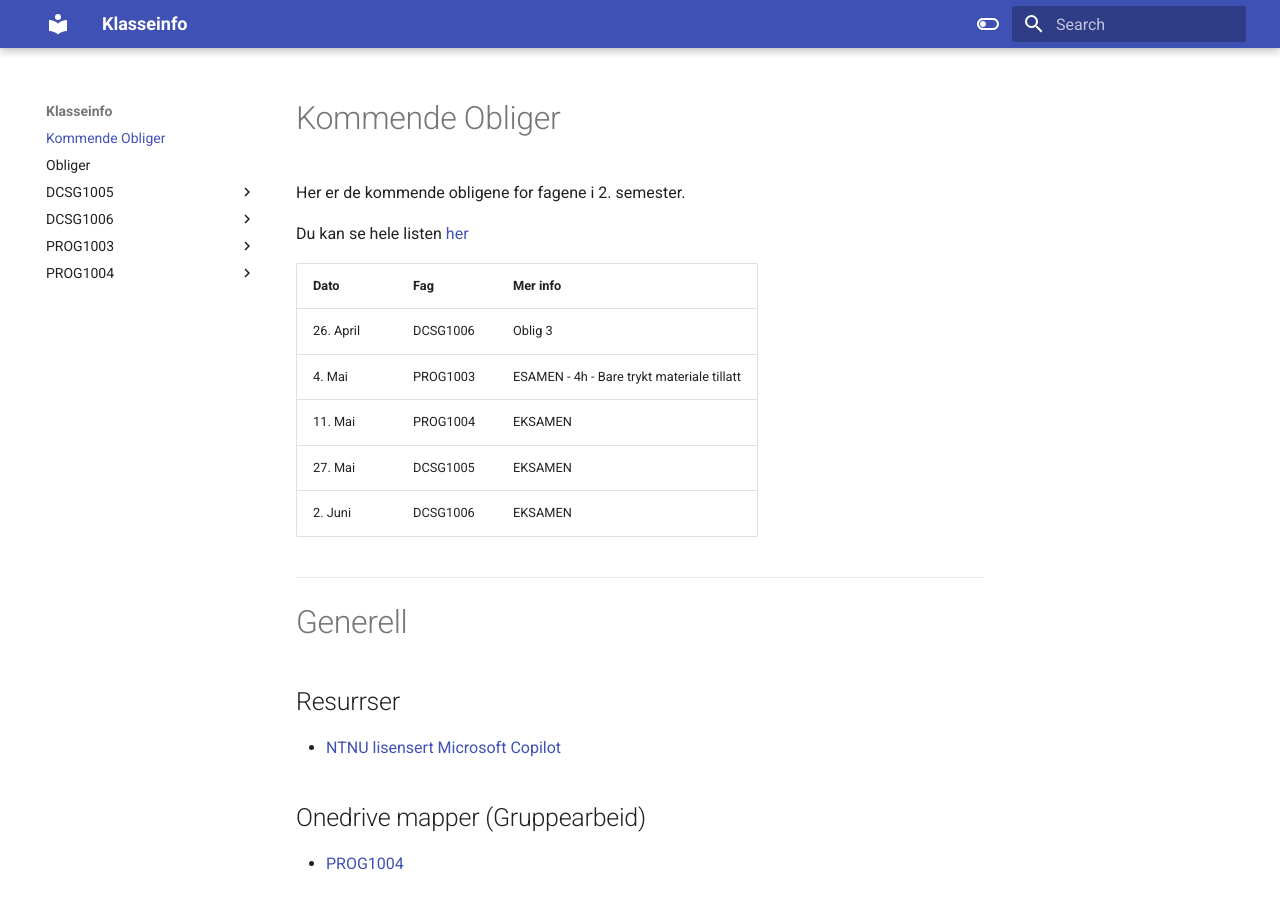
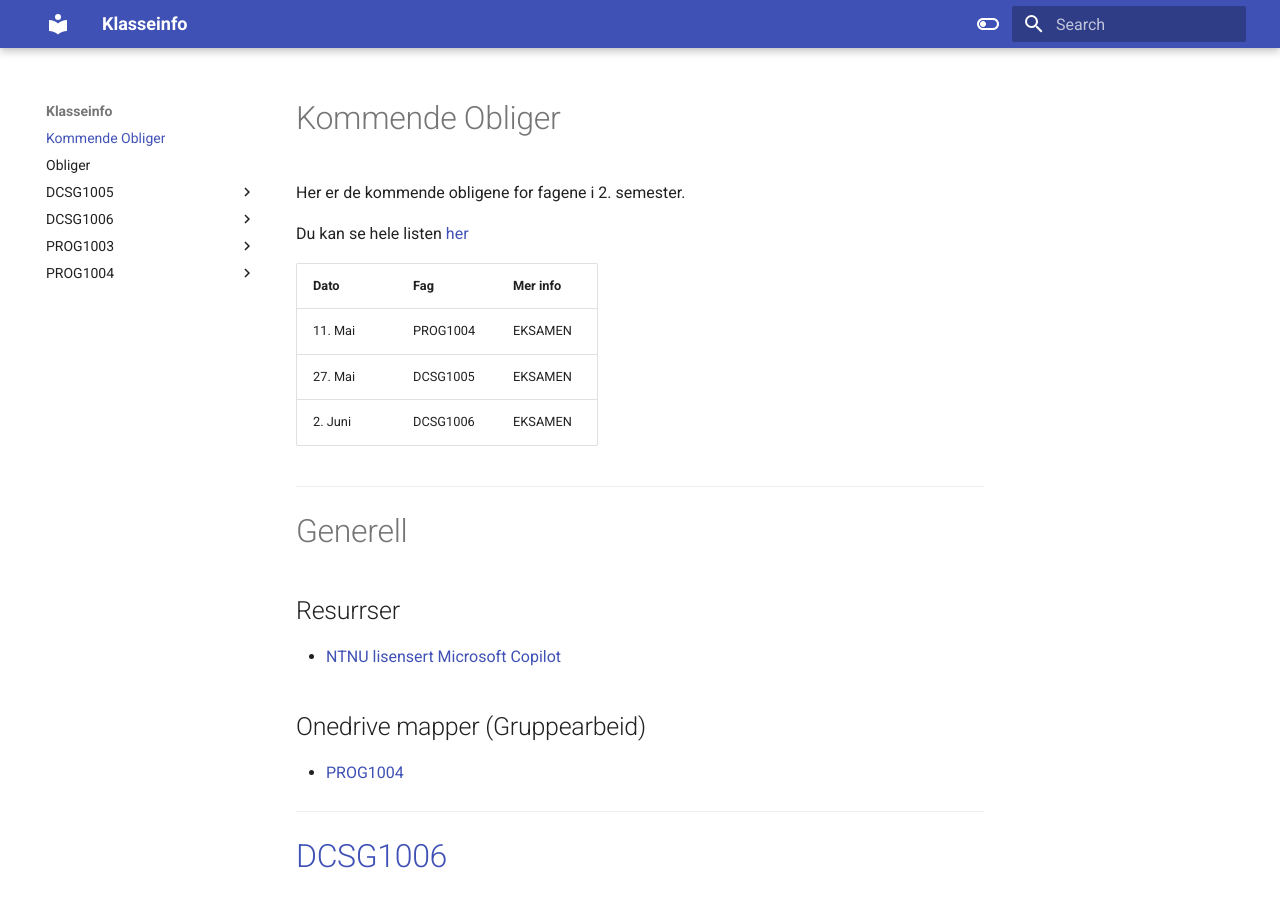
Before and after one commit to ProtoSparky/DIGSEC-Info-Board, an MkDocs documentation site: the page built from docs/index.md, in a window 1280 px wide and 900 px high. Built offline with MkDocs 1.6.1 and Material for MkDocs 9.7.7, drawn with Linux system fonts in a browser that asks for light colours.

Commit message:
oblig update

```diff
--- a/docs/index.md
+++ b/docs/index.md
@@ -6,8 +6,6 @@ Du kan se hele listen [her](./obliger.md)
 
 |Dato|Fag|Mer info|
 |---|---|---|
-|26. April|DCSG1006|Oblig 3|
-|4. Mai | PROG1003 | ESAMEN - 4h - Bare trykt materiale tillatt|
 |11. Mai| PROG1004| EKSAMEN|
 |27. Mai|DCSG1005| EKSAMEN|
 |2. Juni|DCSG1006| EKSAMEN|
```
Also changed, not shown: docs/obliger.md (+0 -2 lines).
